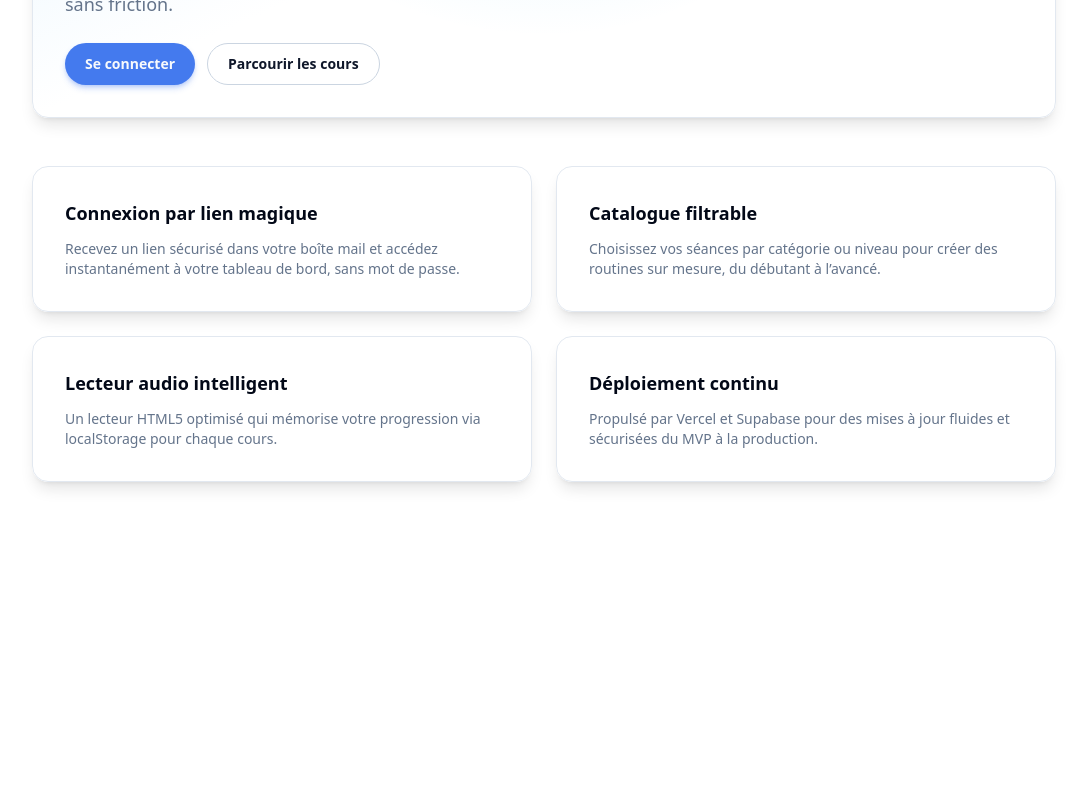
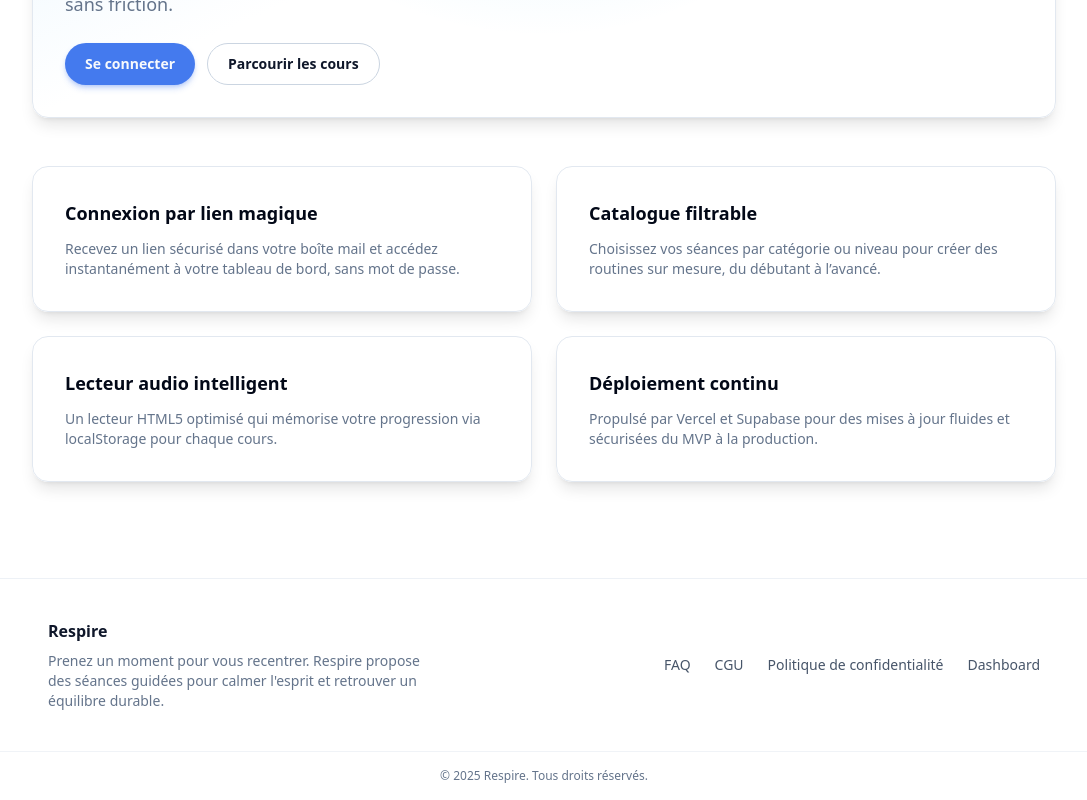
Before and after one commit to Sarpanim/respire, a Next.js app: page / in a window 1280 px wide. Shown: the part 487-1287 px from the top of the page, without its empty margins (96-1183 px from the left). Before the commit the page ends 1065 px from the top, so only its background shows below. Built offline with nearby package versions, Linux system fonts and the light colour scheme; no server answers.

Commit message:
Add footer navigation and legal pages

```diff
--- /dev/null
+++ b/app/cgu/page.tsx
@@ -0,0 +1,49 @@
+const sections = [
+  {
+    title: 'Objet',
+    content:
+      'Les présentes conditions générales d’utilisation encadrent l’accès et l’utilisation de la plateforme Respire. Elles définissent les droits et obligations des utilisateurs et de l’éditeur du service.',
+  },
+  {
+    title: 'Inscription et compte',
+    content:
+      'La création d’un compte nécessite une adresse e-mail valide. L’utilisateur s’engage à maintenir ses informations à jour et à ne pas partager ses identifiants.',
+  },
+  {
+    title: 'Abonnements',
+    content:
+      'Les offres d’abonnement sont sans engagement. Toute période entamée reste due. La résiliation est possible depuis la page tableau de bord.',
+  },
+  {
+    title: 'Propriété intellectuelle',
+    content:
+      'Les contenus audio et visuels proposés au sein de Respire sont protégés par le droit d’auteur. Toute reproduction ou diffusion non autorisée est interdite.',
+  },
+];
+
+export const metadata = {
+  title: 'Conditions générales d’utilisation | Respire',
+  description: 'Conditions d’utilisation de la plateforme Respire.',
+};
+
+export default function TermsPage() {
+  return (
+    <section className="space-y-8">
+      <div className="space-y-3">
+        <p className="text-sm font-medium uppercase tracking-widest text-primary">CGU</p>
+        <h1 className="text-3xl font-semibold text-slate-900 dark:text-white">Conditions générales d&apos;utilisation</h1>
+        <p className="max-w-2xl text-sm text-slate-600 dark:text-slate-300">
+          En utilisant Respire, vous acceptez les conditions ci-dessous. Nous vous invitons à les consulter régulièrement.
+        </p>
+      </div>
+      <div className="space-y-4">
+        {sections.map((section) => (
+          <article key={section.title} className="card space-y-2">
+            <h2 className="text-xl font-semibold text-slate-900 dark:text-white">{section.title}</h2>
+            <p className="text-sm text-slate-600 dark:text-slate-300">{section.content}</p>
+          </article>
+        ))}
+      </div>
+    </section>
+  );
+}
--- /dev/null
+++ b/app/faq/page.tsx
@@ -0,0 +1,45 @@
+const faqs = [
+  {
+    question: 'Comment commencer une séance ?',
+    answer:
+      'Choisissez un cours dans la bibliothèque, installez-vous confortablement puis suivez les indications audio. Vous pouvez reprendre une session en cours à tout moment.',
+  },
+  {
+    question: 'Respire est-il accessible hors ligne ?',
+    answer:
+      'Oui. Téléchargez vos séances favorites depuis la section cours pour les retrouver même sans connexion. Votre progression sera synchronisée lors de votre prochaine connexion.',
+  },
+  {
+    question: 'Puis-je partager mon abonnement ?',
+    answer:
+      'Chaque compte est individuel afin de personnaliser votre suivi. Vous pouvez cependant offrir des mois d’accès via la boutique cadeaux.',
+  },
+];
+
+export const metadata = {
+  title: 'FAQ | Respire',
+  description: 'Réponses aux questions les plus fréquentes sur Respire.',
+};
+
+export default function FAQPage() {
+  return (
+    <section className="space-y-8">
+      <div className="space-y-3">
+        <p className="text-sm font-medium uppercase tracking-widest text-primary">FAQ</p>
+        <h1 className="text-3xl font-semibold text-slate-900 dark:text-white">Vos questions fréquentes</h1>
+        <p className="max-w-2xl text-sm text-slate-600 dark:text-slate-300">
+          Retrouvez ici les réponses aux questions les plus posées sur l’utilisation de Respire, l’accès aux cours et la gestion de
+          votre compte.
+        </p>
+      </div>
+      <dl className="grid gap-4 sm:grid-cols-2">
+        {faqs.map((faq) => (
+          <div key={faq.question} className="card h-full space-y-2 bg-card/90">
+            <dt className="text-lg font-semibold text-slate-900 dark:text-white">{faq.question}</dt>
+            <dd className="text-sm text-slate-600 dark:text-slate-300">{faq.answer}</dd>
+          </div>
+        ))}
+      </dl>
+    </section>
+  );
+}
--- a/app/layout.tsx
+++ b/app/layout.tsx
@@ -1,6 +1,7 @@
 import type { Metadata } from 'next';
 import './globals.css';
 import Header from '@/components/Header';
+import Footer from '@/components/Footer';
 import { createClient } from '@/lib/supabase-server';
 import type { Session } from '@supabase/supabase-js';
 import { ThemeProvider } from '@/lib/theme';
@@ -31,8 +32,11 @@ export default async function RootLayout({
     <html lang="fr" className="dark" suppressHydrationWarning>
       <body className="min-h-screen bg-background font-sans text-foreground antialiased transition-colors">
         <ThemeProvider>
-          <Header session={session} />
-          <main className="mx-auto w-full max-w-6xl px-4 pb-24 pt-12 sm:pt-16">{children}</main>
+          <div className="flex min-h-screen flex-col">
+            <Header session={session} />
+            <main className="mx-auto w-full max-w-6xl flex-1 px-4 pb-24 pt-12 sm:pt-16">{children}</main>
+            <Footer />
+          </div>
         </ThemeProvider>
       </body>
     </html>
--- /dev/null
+++ b/app/politique-de-confidentialite/page.tsx
@@ -0,0 +1,49 @@
+const policySections = [
+  {
+    title: 'Collecte des données',
+    content:
+      'Nous collectons uniquement les informations nécessaires à la création de votre compte et au suivi de votre progression. Ces données ne sont jamais revendues.',
+  },
+  {
+    title: 'Utilisation',
+    content:
+      'Les données permettent de personnaliser vos recommandations, d’améliorer les contenus proposés et de vous envoyer des notifications pertinentes.',
+  },
+  {
+    title: 'Conservation',
+    content:
+      'Vos informations sont stockées de manière sécurisée au sein de l’Union européenne et conservées tant que votre compte reste actif.',
+  },
+  {
+    title: 'Vos droits',
+    content:
+      'Vous pouvez accéder, corriger ou supprimer vos données personnelles depuis votre tableau de bord ou en nous contactant directement.',
+  },
+];
+
+export const metadata = {
+  title: 'Politique de confidentialité | Respire',
+  description: 'Découvrez comment Respire protège vos données personnelles.',
+};
+
+export default function PrivacyPolicyPage() {
+  return (
+    <section className="space-y-8">
+      <div className="space-y-3">
+        <p className="text-sm font-medium uppercase tracking-widest text-primary">Confidentialité</p>
+        <h1 className="text-3xl font-semibold text-slate-900 dark:text-white">Politique de confidentialité</h1>
+        <p className="max-w-2xl text-sm text-slate-600 dark:text-slate-300">
+          Nous accordons une importance particulière à la protection de vos données. Découvrez comment nous collectons, stockons et utilisons vos informations personnelles.
+        </p>
+      </div>
+      <div className="space-y-4">
+        {policySections.map((section) => (
+          <article key={section.title} className="card space-y-2">
+            <h2 className="text-xl font-semibold text-slate-900 dark:text-white">{section.title}</h2>
+            <p className="text-sm text-slate-600 dark:text-slate-300">{section.content}</p>
+          </article>
+        ))}
+      </div>
+    </section>
+  );
+}
--- /dev/null
+++ b/components/Footer.tsx
@@ -0,0 +1,40 @@
+import Link from 'next/link';
+
+const footerLinks = [
+  { href: '/faq', label: 'FAQ' },
+  { href: '/cgu', label: 'CGU' },
+  { href: '/politique-de-confidentialite', label: 'Politique de confidentialité' },
+  { href: '/dashboard', label: 'Dashboard' },
+];
+
+export default function Footer() {
+  const currentYear = new Date().getFullYear();
+
+  return (
+    <footer className="mt-auto border-t border-slate-200/60 bg-white/80 backdrop-blur dark:border-slate-800/60 dark:bg-slate-950/70">
+      <div className="mx-auto flex max-w-5xl flex-col gap-8 px-4 py-10 sm:flex-row sm:items-center sm:justify-between">
+        <div className="space-y-2 text-sm text-slate-600 dark:text-slate-300">
+          <p className="text-base font-semibold text-slate-900 dark:text-white">Respire</p>
+          <p className="max-w-sm text-sm text-slate-500 dark:text-slate-400">
+            Prenez un moment pour vous recentrer. Respire propose des séances guidées pour calmer l&apos;esprit et retrouver un
+            équilibre durable.
+          </p>
+        </div>
+        <nav className="flex flex-wrap items-center gap-x-6 gap-y-3 text-sm font-medium text-slate-600 dark:text-slate-300">
+          {footerLinks.map((link) => (
+            <Link
+              key={link.href}
+              href={link.href}
+              className="transition hover:text-slate-900 focus-visible:outline-none focus-visible:ring-2 focus-visible:ring-primary focus-visible:ring-offset-2 focus-visible:ring-offset-background dark:hover:text-white"
+            >
+              {link.label}
+            </Link>
+          ))}
+        </nav>
+      </div>
+      <div className="border-t border-slate-200/50 bg-white/70 py-4 text-center text-xs text-slate-500 dark:border-slate-800/50 dark:bg-slate-950/60 dark:text-slate-400">
+        © {currentYear} Respire. Tous droits réservés.
+      </div>
+    </footer>
+  );
+}
```
